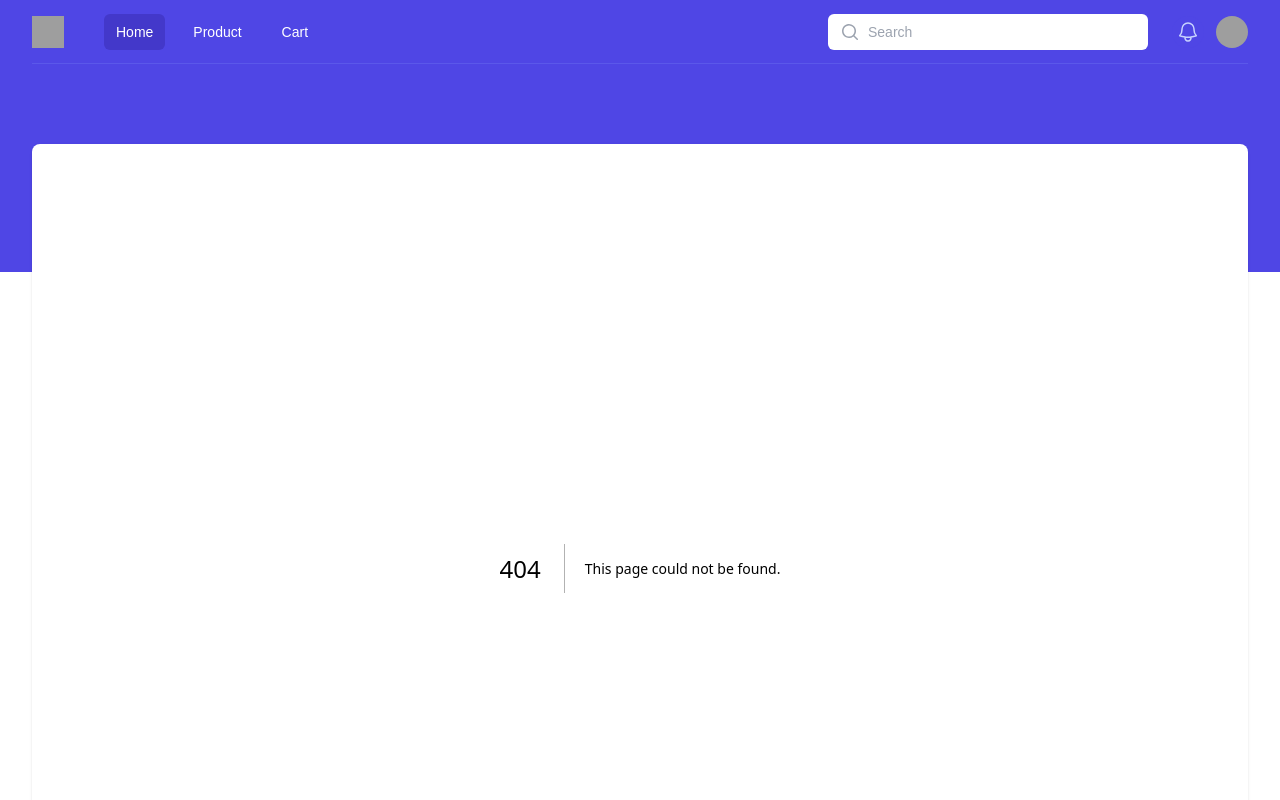
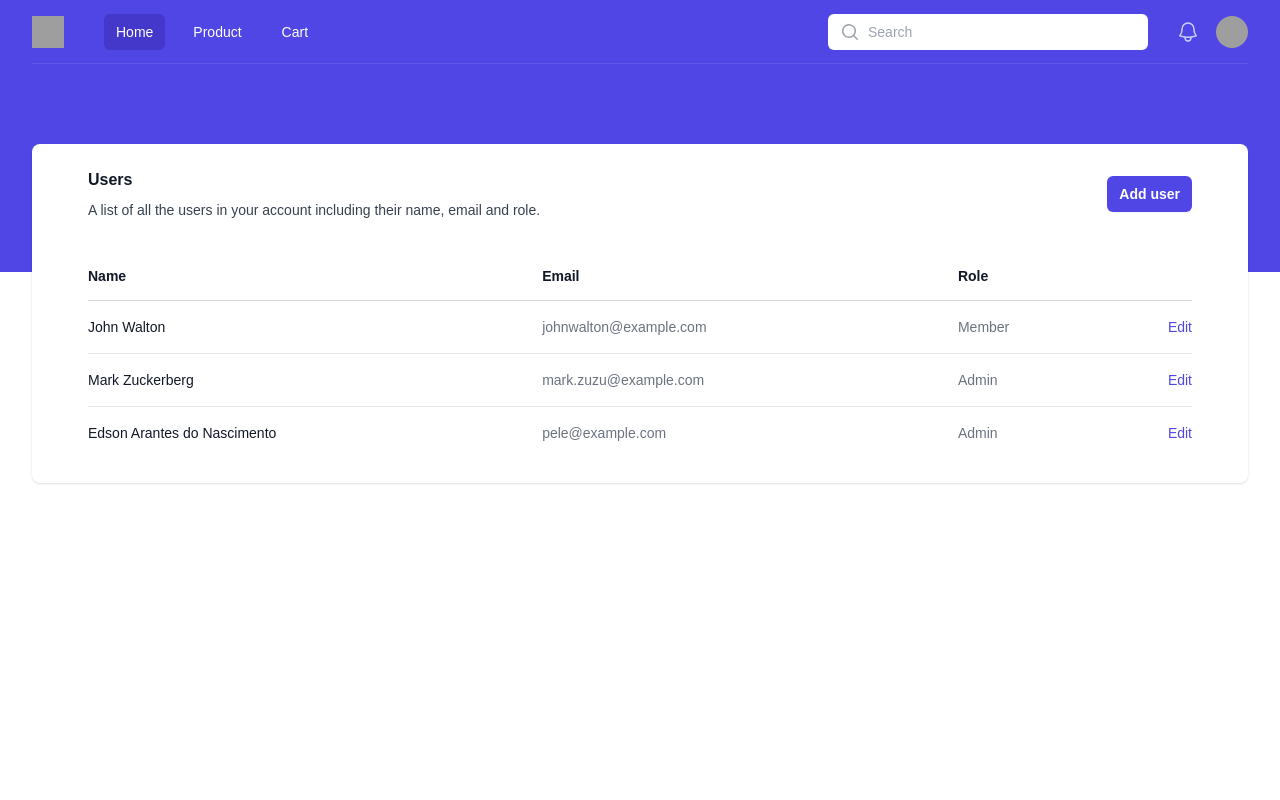
Before and after one commit to Bruno-Tome/online-store-iw, a Next.js app in the folder online-store-iw/: page /admin in a window 1280 px wide. Before the commit this address had no page. Shown: the top 800 px of the page. Built offline with nearby package versions, Linux system fonts and the light colour scheme; grey boxes are pictures that could not be loaded.

Commit message:
Added an admin page

```diff
--- /dev/null
+++ b/online-store-iw/app/admin/page.tsx
@@ -0,0 +1,68 @@
+const people = [
+  { name: 'John Walton', email: 'johnwalton@example.com', role: 'Member' },
+  { name: 'Mark Zuckerberg', email: 'mark.zuzu@example.com', role: 'Admin' },
+  { name: 'Edson Arantes do Nascimento', email: 'pele@example.com', role: 'Admin' }
+]
+
+export default function Example() {
+  return (
+    <div className="px-4 sm:px-6 lg:px-8">
+      <div className="sm:flex sm:items-center">
+        <div className="sm:flex-auto">
+          <h1 className="text-base font-semibold leading-6 text-gray-900">Users</h1>
+          <p className="mt-2 text-sm text-gray-700">
+            A list of all the users in your account including their name, email and role.
+          </p>
+        </div>
+        <div className="mt-4 sm:ml-16 sm:mt-0 sm:flex-none">
+          <button
+            type="button"
+            className="block rounded-md bg-indigo-600 px-3 py-2 text-center text-sm font-semibold text-white shadow-sm hover:bg-indigo-500 focus-visible:outline focus-visible:outline-2 focus-visible:outline-offset-2 focus-visible:outline-indigo-600"
+          >
+            Add user
+          </button>
+        </div>
+      </div>
+      <div className="mt-8 flow-root">
+        <div className="-mx-4 -my-2 overflow-x-auto sm:-mx-6 lg:-mx-8">
+          <div className="inline-block min-w-full py-2 align-middle sm:px-6 lg:px-8">
+            <table className="min-w-full divide-y divide-gray-300">
+              <thead>
+                <tr>
+                  <th scope="col" className="py-3.5 pl-4 pr-3 text-left text-sm font-semibold text-gray-900 sm:pl-0">
+                    Name
+                  </th>
+                  <th scope="col" className="px-3 py-3.5 text-left text-sm font-semibold text-gray-900">
+                    Email
+                  </th>
+                  <th scope="col" className="px-3 py-3.5 text-left text-sm font-semibold text-gray-900">
+                    Role
+                  </th>
+                  <th scope="col" className="relative py-3.5 pl-3 pr-4 sm:pr-0">
+                    <span className="sr-only">Edit</span>
+                  </th>
+                </tr>
+              </thead>
+              <tbody className="divide-y divide-gray-200">
+                {people.map((person) => (
+                  <tr key={person.email}>
+                    <td className="whitespace-nowrap py-4 pl-4 pr-3 text-sm font-medium text-gray-900 sm:pl-0">
+                      {person.name}
+                    </td>
+                    <td className="whitespace-nowrap px-3 py-4 text-sm text-gray-500">{person.email}</td>
+                    <td className="whitespace-nowrap px-3 py-4 text-sm text-gray-500">{person.role}</td>
+                    <td className="relative whitespace-nowrap py-4 pl-3 pr-4 text-right text-sm font-medium sm:pr-0">
+                      <a href="#" className="text-indigo-600 hover:text-indigo-900">
+                        Edit<span className="sr-only">, {person.name}</span>
+                      </a>
+                    </td>
+                  </tr>
+                ))}
+              </tbody>
+            </table>
+          </div>
+        </div>
+      </div>
+    </div>
+  )
+}
```
